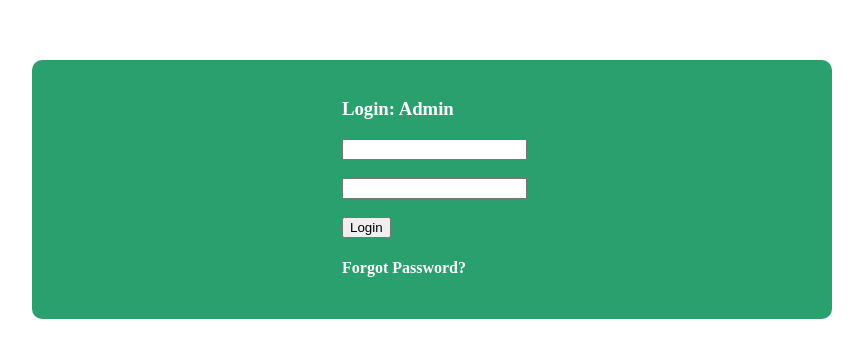
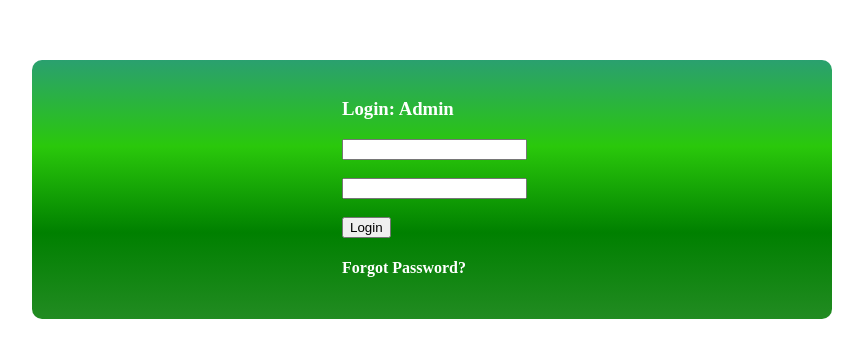
Before and after one commit to Engr-Witty/eomgs_git, a plain HTML site: page index.html in a window 1280 px wide. Shown: the part 130-488 px from the top of the page, without its empty margins (208-1071 px from the left). Drawn offline with Linux system fonts and the light colour scheme.

Commit message:
gradient added as background form

```diff
--- a/myStyle.css
+++ b/myStyle.css
@@ -6,6 +6,7 @@
     padding: 20px 0;
     color: white;
     border-radius:10px;
+    background-image:linear-gradient(rgb(42, 160, 111), rgb(42, 200, 11), green, forestgreen )
 }
 
 
```
